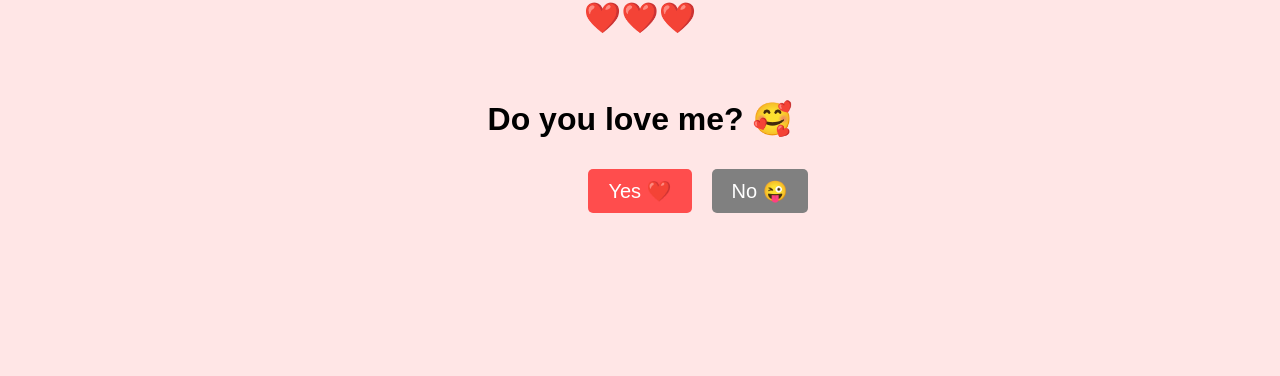
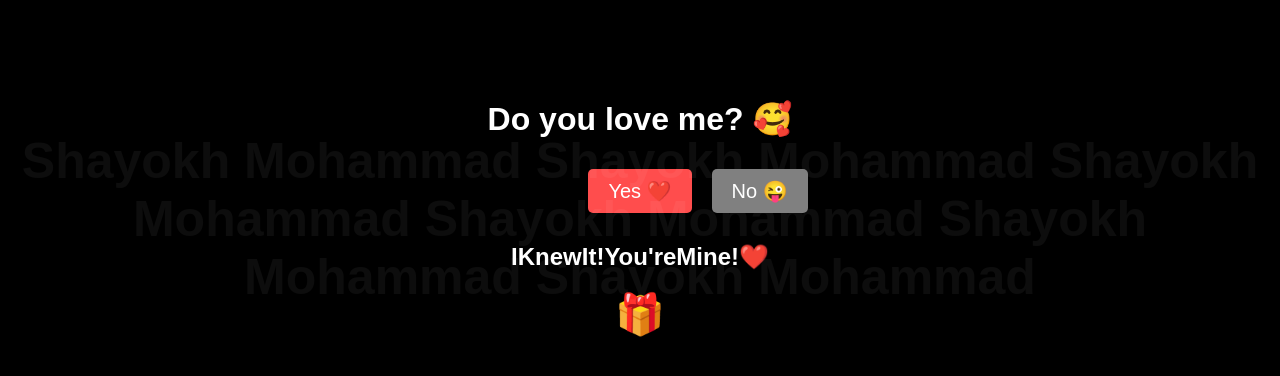
Before and after one commit to ShayokhMohammad/Love-Games-With-Shayokh-Mohammad-, a plain HTML site: page index.html in a window 1280 px wide. Both pictures are taken after a click on the button "Yes ❤️". Drawn offline with Linux system fonts and the light colour scheme.

Commit message:
Update index.html

```diff
--- a/index.html
+++ b/index.html
@@ -9,8 +9,30 @@
             text-align: center;
             font-family: Arial, sans-serif;
             margin-top: 100px;
-            background-color: #ffe6e6;
+            background-color: black;
+            color: white;
+            position: relative;
+            overflow: hidden;
         }
+
+        .background-text {
+            position: absolute;
+            top: 0;
+            left: 0;
+            width: 100%;
+            height: 100%;
+            font-size: 50px;
+            font-weight: bold;
+            color: rgba(255, 255, 255, 0.05);
+            display: flex;
+            flex-wrap: wrap;
+            align-items: center;
+            justify-content: center;
+            text-align: center;
+            user-select: none;
+            pointer-events: none;
+        }
+
         .btn {
             font-size: 20px;
             padding: 10px 20px;
@@ -20,19 +42,23 @@
             border-radius: 5px;
             transition: 0.3s;
         }
+
         .btn:hover {
             transform: scale(1.1);
         }
+
         #yes {
             background-color: #ff4d4d;
             color: white;
         }
+
         #no {
             position: absolute;
             background-color: #808080;
             color: white;
             transition: all 0.2s ease;
         }
+
         #hearts {
             position: fixed;
             top: 0;
@@ -41,17 +67,40 @@
             font-size: 30px;
             display: none;
         }
+
+        .message {
+            font-size: 24px;
+            font-weight: bold;
+            display: none;
+            margin-top: 20px;
+        }
+
+        .gift-box {
+            display: none;
+            font-size: 40px;
+            margin-top: 20px;
+            cursor: pointer;
+        }
     </style>
 </head>
 <body>
+    <div class="background-text">
+        Shayokh Mohammad Shayokh Mohammad Shayokh Mohammad Shayokh Mohammad Shayokh Mohammad Shayokh Mohammad
+    </div>
+
     <h1>Do you love me? 🥰</h1>
     <button class="btn" id="yes" onclick="loveYou()">Yes ❤️</button>
-    <button class="btn" id="no" onmouseover="moveButton()">No 😜</button>
+    <button class="btn" id="no" onmouseover="moveButton()" onclick="noClick()">No 😜</button>
 
     <div id="hearts">❤️❤️❤️</div>
+    <div class="message" id="message"></div>
+    <div class="gift-box" id="gift" onclick="openGift()">🎁</div>
 
-    <audio id="loveSound" src="https://www.fesliyanstudios.com/play-mp3/4382"></audio>
-    <audio id="oopsSound" src="https://www.fesliyanstudios.com/play-mp3/4383"></audio>
+    <!-- ব্যাকগ্রাউন্ড মিউজিক -->
+    <audio id="bgMusic" src="https://www.fesliyanstudios.com/play-mp3/387" preload="auto"></audio>
+
+    <!-- "No" এর জন্য সাউন্ড -->
+    <audio id="oopsSound" src="https://www.fesliyanstudios.com/play-mp3/402" preload="auto"></audio>
 
     <script>
         function moveButton() {
@@ -61,24 +110,43 @@
             button.style.left = x + "px";
             button.style.top = y + "px";
 
-            // "No" বাটন ছোট হতে থাকবে
-            let currentSize = parseInt(window.getComputedStyle(button).fontSize);
-            if (currentSize > 10) {
-                button.style.fontSize = (currentSize - 2) + "px";
+            let opacity = parseFloat(window.getComputedStyle(button).opacity);
+            if (opacity > 0.1) {
+                button.style.opacity = opacity - 0.1;
             }
 
-            // ফানি সাউন্ড প্লে করাও
             document.getElementById("oopsSound").play();
+            setTimeout(() => {
+                document.getElementById("oopsSound").pause();
+                document.getElementById("oopsSound").currentTime = 0;
+            }, 5000);
         }
 
         function loveYou() {
-            alert("I love you too! ❤️🥰");
-            document.getElementById("loveSound").play();
+            document.getElementById("bgMusic").play();
+            let message = document.getElementById("message");
+            message.innerText = "";
+            message.style.display = "block";
+            let text = "I Knew It! You're Mine! ❤️";
+            let i = 0;
+            function typeEffect() {
+                if (i < text.length) {
+                    message.innerText += text.charAt(i);
+                    i++;
+                    setTimeout(typeEffect, 100);
+                } else {
+                    document.getElementById("gift").style.display = "block";
+                }
+            }
+            typeEffect();
+        }
 
-            // স্ক্রিনে লাভ হার্ট ঝরানো
-            let hearts = document.getElementById("hearts");
-            hearts.style.display = "block";
-            hearts.style.animation = "fall 2s linear forwards";
+        function noClick() {
+            alert("I'm Watching You! 👀");
+        }
+
+        function openGift() {
+            alert("I love you too! ❤️🎁");
         }
     </script>
 </body>
```
